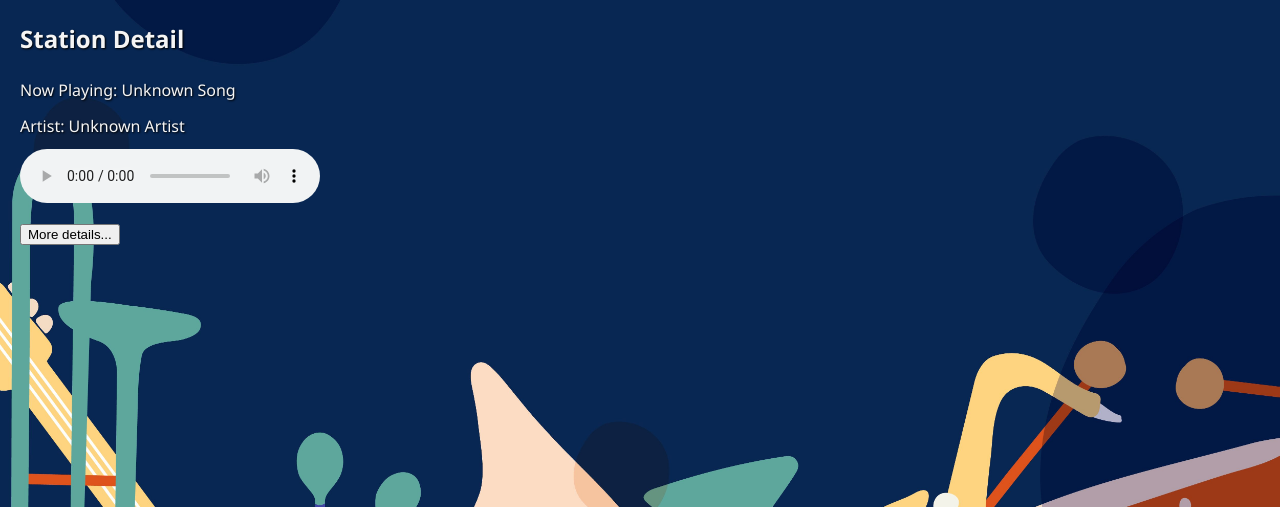
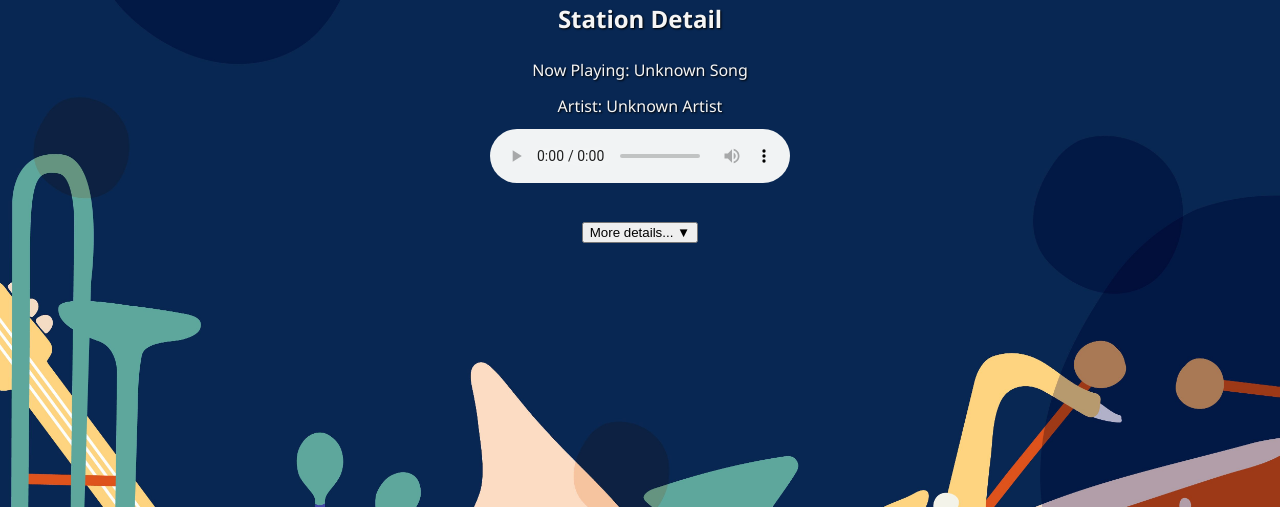
Before and after one commit to AaronOoooo/RadioStationApp, a Flask app: page /station/1 in a window 1280 px wide. Shown: the part 104-611 px from the top of the page. Run offline with Flask 3, Linux system fonts and the light colour scheme; data that the repository does not hold is empty.

Commit message:
centered audi page. updated More and Less details section.

```diff
--- a/static/css/styles.css
+++ b/static/css/styles.css
@@ -105,7 +105,14 @@ header h1 {
 }
 
 .station-detail {
-    padding: 20px;
+    text-align: center; /* Centers all inline elements (text, button, etc.) */
+    margin: 0 auto;
+    max-width: 800px; /* Optional: limit the width if you want a narrower content area */
+}
+
+.station-detail audio {
+    display: block;   /* Make the audio player a block element */
+    margin: 0 auto;   /* Center the audio player horizontally */
 }
 
 .station-detail h2 {
--- a/templates/station.html
+++ b/templates/station.html
@@ -15,10 +15,10 @@
         Your browser does not support the audio element.
     </audio>
 
-    <!-- Place the button BELOW the audio player -->
+    <!-- Button to toggle more details, now with an ID so we can modify its text -->
     <br />
-    <button onclick="toggleDetails()" style="margin-top: 1em;">
-        More details...
+    <button id="details-button" onclick="toggleDetails()" style="margin-top: 1em;">
+        More details... ▼
     </button>
 
     <!-- Hidden container for extra station details -->
@@ -43,7 +43,7 @@
         {% endif %}
 
         {% if station.get('homepage') %}
-            <!-- More visually appealing homepage link -->
+            <!-- Visually appealing homepage link -->
             <p>
                 Homepage:
                 <a href="{{ station.get('homepage') }}"
@@ -64,10 +64,16 @@
 <script>
 function toggleDetails() {
     const details = document.getElementById('more-details');
-    // Toggle the display state
-    details.style.display = (details.style.display === 'none' || details.style.display === '')
-        ? 'block'
-        : 'none';
+    const button = document.getElementById('details-button');
+
+    // Toggle the hidden container
+    if (details.style.display === 'none' || details.style.display === '') {
+        details.style.display = 'block';
+        button.textContent = 'Less details... ▲';
+    } else {
+        details.style.display = 'none';
+        button.textContent = 'More details... ▼';
+    }
 }
 </script>
 {% endblock %}
```
